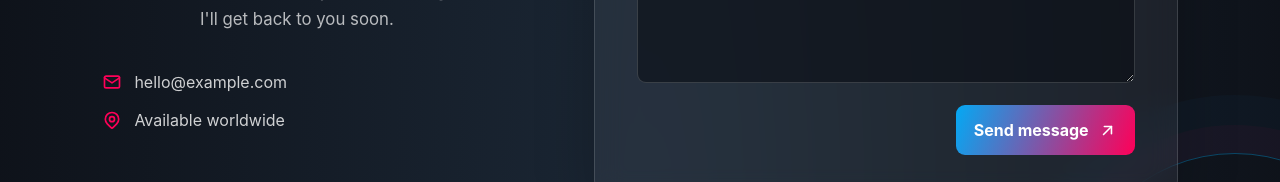
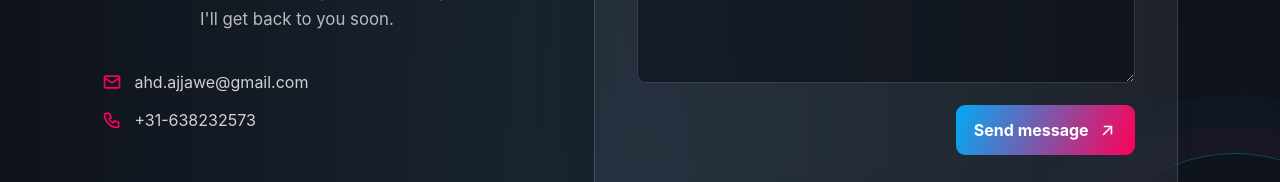
Before and after one commit to ahdajj/Portfolio, a React (Create React App) app: page / in a window 1280 px wide. Shown: the part 2947-3129 px from the top of the page. Built offline with nearby package versions, Linux system fonts and the light colour scheme.

Commit message:
Contact-section-update

```diff
--- a/src/Components/Contact.jsx
+++ b/src/Components/Contact.jsx
@@ -1,5 +1,5 @@
 import { useState } from 'react'
-import { IconArrowUpRight, IconMail, IconMapPin } from '@tabler/icons-react'
+import { IconArrowUpRight, IconMail, IconMapPin ,IconPhone  } from '@tabler/icons-react'
 import './ContactStyle.css'
 
 export default function Contact() {
@@ -20,13 +20,13 @@ export default function Contact() {
           Tell me a little about what you are building and I&apos;ll get back to you soon.
         </p>
         <div className="contact-details">
-          <a href="mailto:hello@example.com" className="contact-detail">
+          <a href="mailto:ahd.ajjawe@gmail.com" className="contact-detail">
             <IconMail size={20} aria-hidden="true" />
-            <span>hello@example.com</span>
+            <span>ahd.ajjawe@gmail.com</span>
           </a>
           <div className="contact-detail">
-            <IconMapPin size={20} aria-hidden="true" />
-            <span>Available worldwide</span>
+            <IconPhone  size={20} aria-hidden="true" />
+            <span>+31-638232573</span>
           </div>
         </div>
       </div>
```
